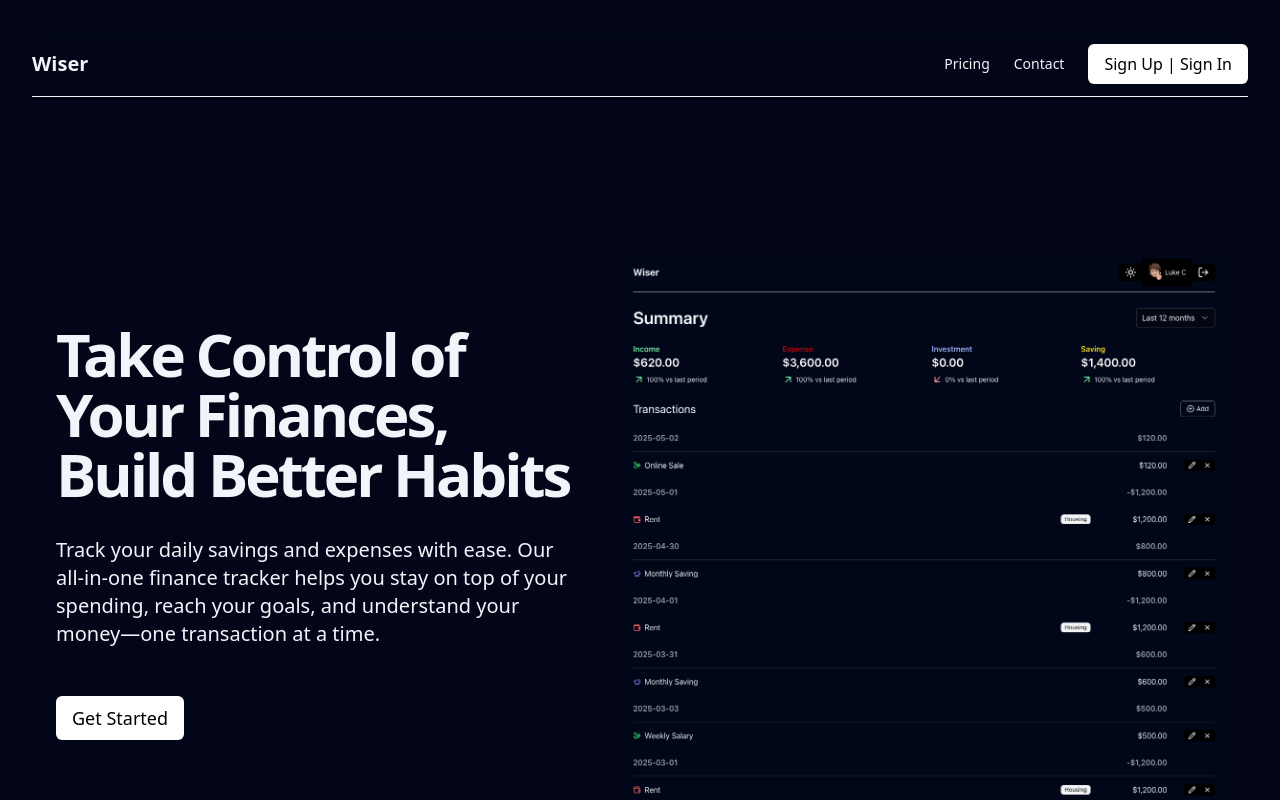
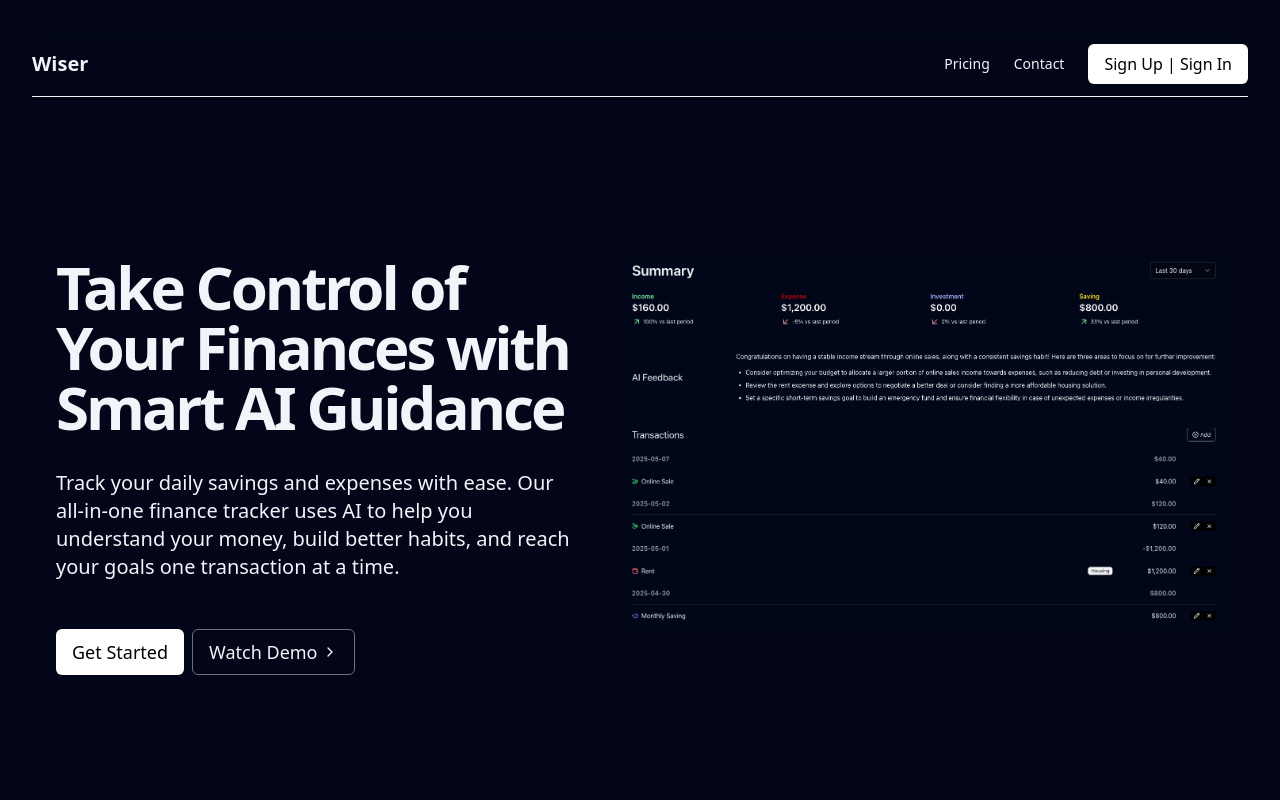
Before and after one commit to lukeckk/Wiser, a Next.js app: page / in a window 1280 px wide. Shown: the top 800 px of the page. Built offline with nearby package versions, Linux system fonts and the light colour scheme; no server answers.

Commit message:
minor UI fixes

```diff
--- a/app/layout.js
+++ b/app/layout.js
@@ -15,10 +15,10 @@ const geistMono = Geist_Mono({
 
 export const metadata = {
   title: {
-    template: "%s | Finance App",
-    default: "Finance App"
+    template: "%s | Wiser",
+    default: "Wiser"
   },
-  description: "Generated by create next app",
+  description: "Take Control of Your Finances with Smart AI Guidance",
 };
 
 export default async function RootLayout({ children }) {
--- a/app/page.js
+++ b/app/page.js
@@ -41,22 +41,27 @@ export default function Home() {
               <div className="flex flex-col justify-center space-y-4">
                 <div className="space-y-2">
                   <h1 className="text-3xl font-bold tracking-tighter sm:text-5xl xl:text-6xl/none mb-8">
-                    Take Control of Your Finances, Build Better Habits
+                    Take Control of Your Finances with Smart AI Guidance
                   </h1>
                   <p className="max-w-[600px] text-muted-foreground md:text-xl">
-                    Track your daily savings and expenses with ease. Our all-in-one finance tracker helps you stay on top of your spending, reach your goals, and understand your money—one transaction at a time.
-                  </p>
+                    Track your daily savings and expenses with ease. Our all-in-one finance tracker uses AI to help you understand your money, build better habits, and reach your goals one transaction at a time.                  </p>
                 </div>
                 <div className="flex flex-col gap-2 min-[400px]:flex-row mt-8">
                   <Button size="lg">
                     <Link href="/login">Get Started</Link>
                   </Button>
+                  <Button size="lg" variant="outline" asChild>
+                    <Link href="#demo" className="flex items-center">
+                      Watch Demo
+                      <ChevronRight className="ml-1 h-4 w-4" />
+                    </Link>
+                  </Button>
                 </div>
               </div>
               <Image
-                src="/images/example.png"
-                width={800}
-                height={800}
+                src="/images/wiser.png"
+                width={1000}
+                height={1000}
                 alt="Hero Image"
               />
             </div>
--- a/components/footer.js
+++ b/components/footer.js
@@ -12,7 +12,7 @@ export default function Footer() {
             <div className="flex items-center gap-2">
               <span className="text-xl font-bold">Wiser</span>
             </div>
-            <p className="text-sm text-muted-foreground">Take Control of Your Finances, Build Better Habits.</p>
+            <p className="text-sm text-muted-foreground">Take Control of Your Finances with Smart AI Guidance.</p>
             <div className="flex space-x-4">
               <Link href="#" className="text-muted-foreground hover:text-foreground">
                 <Twitter className="h-5 w-5" />
```
Also changed, not shown: public/images/wiser-home.png (added), public/images/wiser.png (added).
